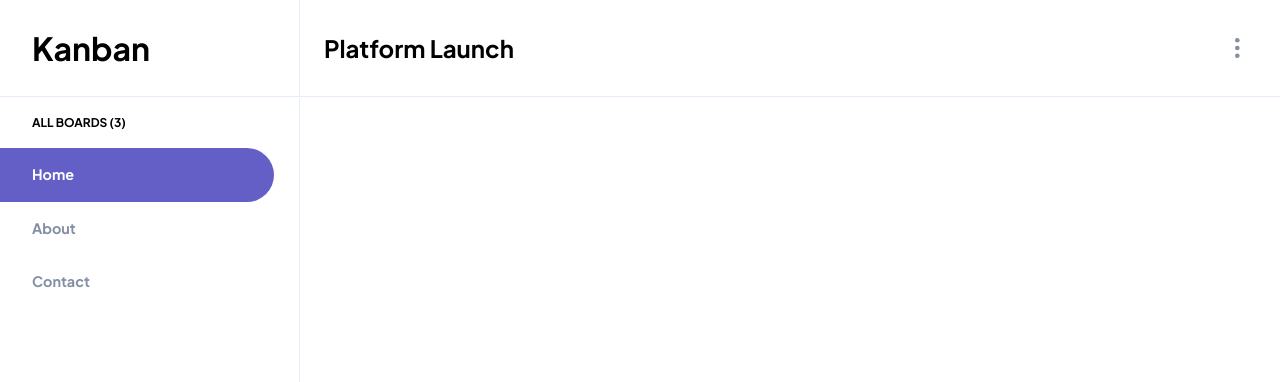
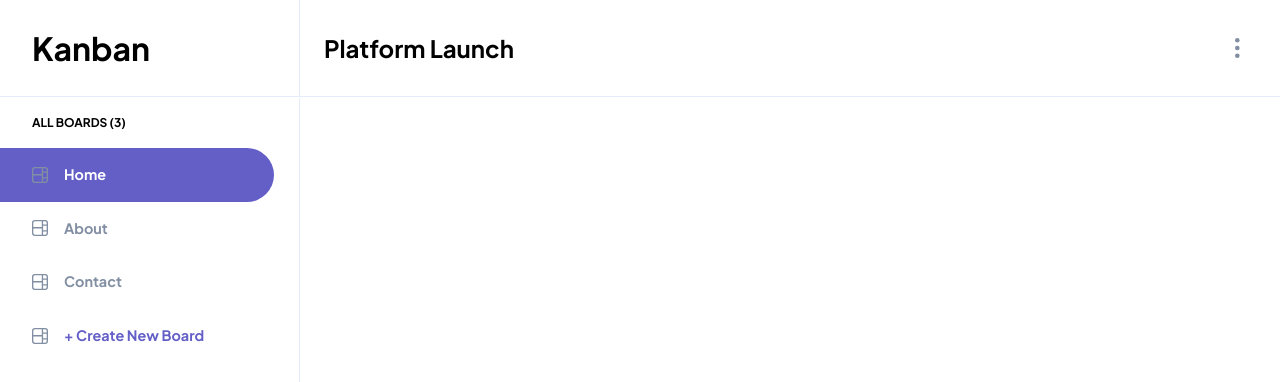
Before and after one commit to Yussif20/kanban-board, a React (Vite) app: page / in a window 1280 px wide. Shown: the top 382 px of the page. Built offline with nearby package versions, Linux system fonts and the light colour scheme.

Commit message:
add sidemenu pt.2

```diff
--- a/src/components/Header.jsx
+++ b/src/components/Header.jsx
@@ -38,9 +38,7 @@ export const Header = () => {
             </button>
           )}
         />
-        <DialogPrimitive isOpen={open} setOpen={setOpen} title="Edit Board">
-          Hello world
-        </DialogPrimitive>
+        <DialogPrimitive isOpen={open} setOpen={setOpen} title="Edit Board" />
       </div>
     </header>
   );
--- a/src/components/SideMenu.jsx
+++ b/src/components/SideMenu.jsx
@@ -1,23 +1,26 @@
 import clsx from 'clsx';
 import { useState } from 'react';
+import { DialogPrimitive } from './index.js';
+import iconBoard from '@assets/icon-board.svg';
 
 const DATA = [
   {
     title: 'Home',
-    id: 3,
+    id: 0,
   },
   {
     title: 'About',
-    id: 3,
+    id: 1,
   },
   {
     title: 'Contact',
-    id: 3,
+    id: 2,
   },
 ];
 
 export const SideMenu = () => {
   const [selectedBoardIndex, setSelectedBoardIndex] = useState(0);
+  const [open, setOpen] = useState(false);
 
   return (
     <aside className="side-menu mt-px w-[300px] border-r border-lines-light bg-white">
@@ -34,13 +37,27 @@ export const SideMenu = () => {
                       selectedBoardIndex === index,
                   }
                 )}
+                data-isactive={selectedBoardIndex === index} /// tailwind css feature that help with make styles more dynamic
                 onClick={() => setSelectedBoardIndex(index)}
               >
+                <img src={iconBoard} alt="Icon Board" />
                 {item.title}
               </button>
             </li>
           );
         })}
+        <li className="px-8 py-4">
+          <DialogPrimitive
+            isOpen={open}
+            setOpen={setOpen}
+            title="Create New Board"
+            triggerComponent={
+              <button className="flex w-full items-center gap-4 text-heading-m text-main-purple">
+                <img src={iconBoard} alt="Icon Board" /> + Create New Board
+              </button>
+            }
+          />
+        </li>
       </ul>
     </aside>
   );
```
